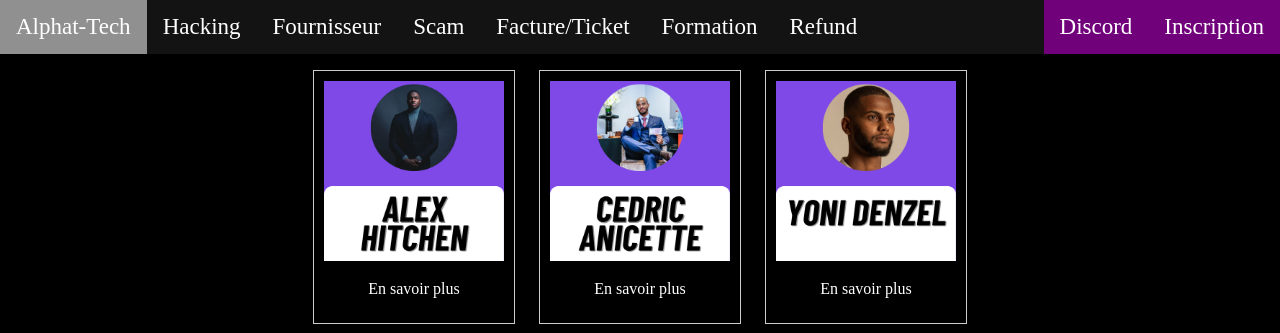
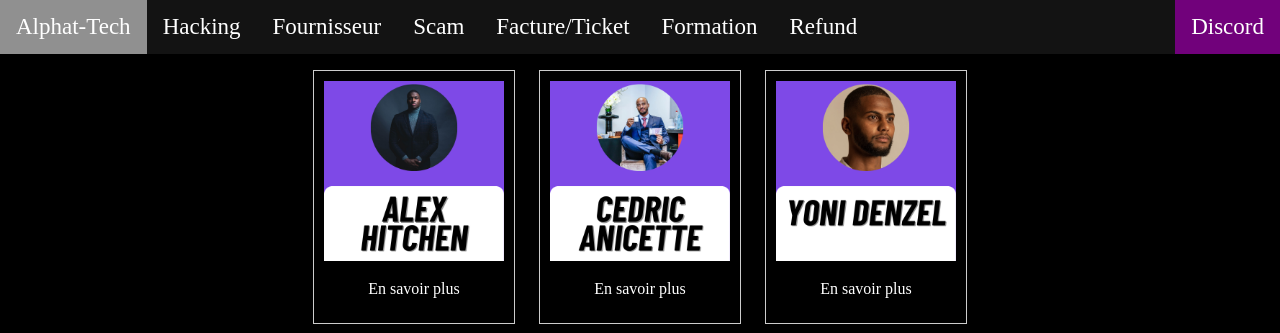
Before and after one commit to danalphat/alphatech, a plain HTML site: page formation.html in a window 1280 px wide. Shown: the top 333 px of the page. Drawn offline with Linux system fonts and the light colour scheme.

Commit message:
Update formation.html

```diff
--- a/formation.html
+++ b/formation.html
@@ -16,8 +16,6 @@
             <li><a href="facture.html">Facture/Ticket</a></li>
             <li><a href="formation.html">Formation</a></li>
             <li><a href="refund.html">Refund</a></li>
-
-            <li style="float:right" class="impheader"><a href="login.html">Inscription</a></li>
             <li style="float:right" class="impheader"><a href="https://discord.com/invite/alphatech">Discord</a></li>
         </ul>
     </header>
```
